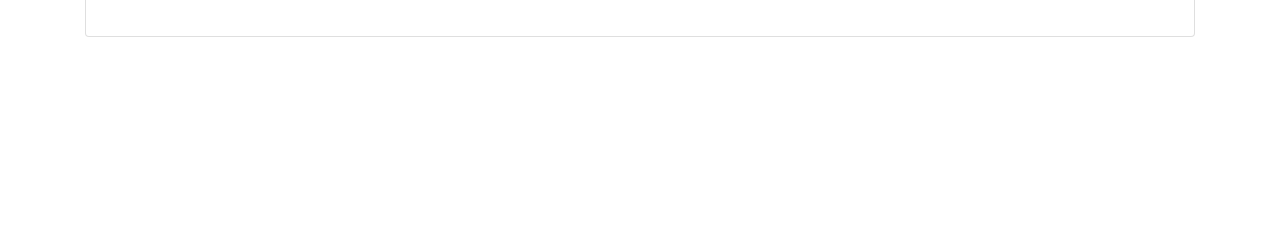
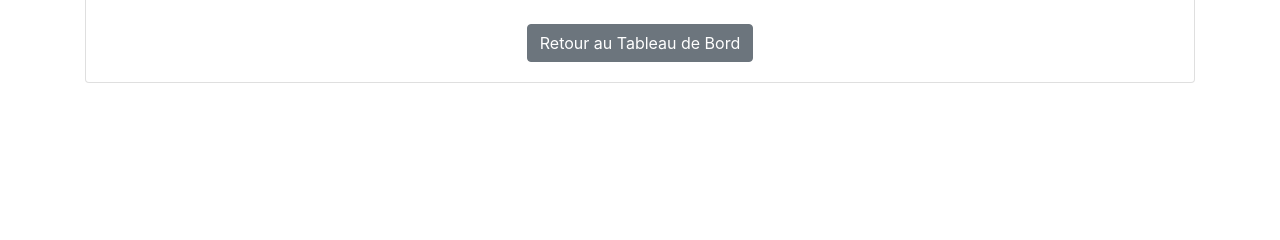
Before and after one commit to eloisarrazin84/eventsapps, a PHP site: page /gestion_medicaments.php in a window 1280 px wide. Shown: the part 241-481 px from the top of the page. Run offline with PHP 8.4, Linux system fonts and the light colour scheme; data that the repository does not hold is empty; some libraries are stand-ins or nearby versions.

Commit message:
Update gestion_medicaments.php

```diff
--- a/gestion_medicaments.php
+++ b/gestion_medicaments.php
@@ -61,6 +61,9 @@
                     <?php endforeach; ?>
                 </tbody>
             </table>
+   <!-- Bouton de retour au tableau de bord -->
+        <div class="mt-4 text-center">
+            <a href="dashboard.php" class="btn btn-secondary">Retour au Tableau de Bord</a>
         </div>
     </div>
 </div>
```
